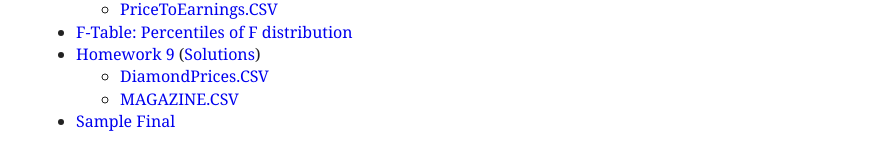
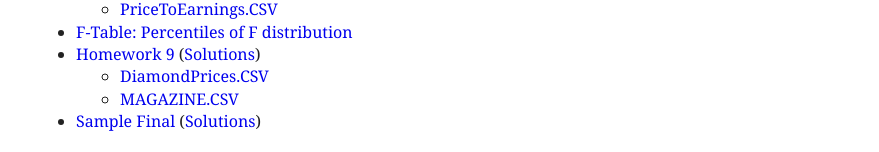
Before and after one commit to patperry/patperry.github.com, a Jekyll site: the page built from course/cor1305/index.html, in a window 1280 px wide. Shown: the part 2057-2209 px from the top of the page, without its empty margins (176-1055 px from the left). Built offline with Jekyll 4.4.1, drawn with Linux system fonts in a browser that asks for light colours.

Commit message:
Add sample final solutions

```diff
--- a/course/cor1305/index.html
+++ b/course/cor1305/index.html
@@ -159,5 +159,6 @@ stylesheet: /css/main.css?v=1
       <li><a href="data/MAGAZINE.CSV">MAGAZINE.CSV</a>
     </ul>
   <li><a href="handout/final.pdf">Sample Final</a>
+    (<a href="handout/final-sol.pdf">Solutions</a>)
 </ul>
 </main>
```
Also changed, not shown: 1 other file.
